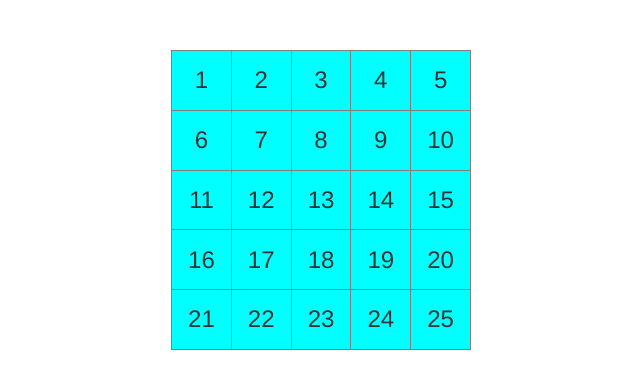
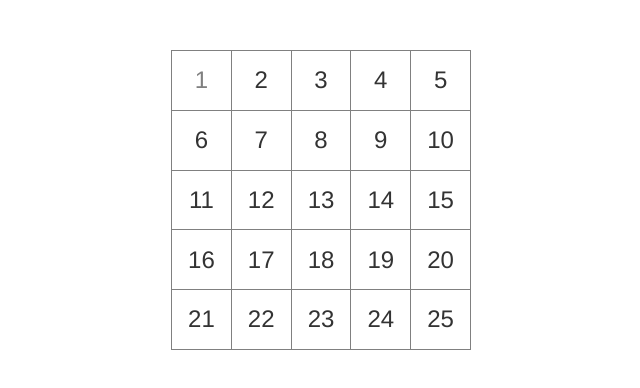
Before and after one commit to PierreChambon/special-eureka, an Angular app in the folder special-eureka-front/: page / in a window 1280 px wide. Shown: the top 388 px of the page, without its empty margins (319-959 px from the left). Built offline with nearby package versions, Linux system fonts and the light colour scheme.

Commit message:
Update: grid component

```diff
--- a/special-eureka-front/src/app/grid/grid.component.css
+++ b/special-eureka-front/src/app/grid/grid.component.css
@@ -15,7 +15,6 @@
     align-items: center;
     justify-content: center;
     font-size: x-large;
-    background-color: cyan;
 }
 
 .grid{
@@ -26,3 +25,8 @@
     margin: auto;
     margin-top: 50px;
 }
+
+app-cell{
+    width : 100%;
+    height: 100%;
+}
--- a/special-eureka-front/src/app/grid/grid.component.html
+++ b/special-eureka-front/src/app/grid/grid.component.html
@@ -1,7 +1,6 @@
+
 <div class="grid">
   <div class="row" *ngFor="let row of grid">
-    <div class="cell" *ngFor="let cell of row">
-      <span *ngIf="cell != -1">{{cell}}</span>
-    </div>
+    <app-cell *ngFor="let cell of row" [value]="cell.value" [isGiven]="cell.isGiven"></app-cell>
   </div>
 </div>
--- a/special-eureka-front/src/app/grid/grid.component.ts
+++ b/special-eureka-front/src/app/grid/grid.component.ts
@@ -1,22 +1,31 @@
 import { Component, OnInit } from '@angular/core';
+
+class Cell {
+  value: number
+  isGiven: boolean
+  constructor(value: number = -1, isGiven : boolean = false){
+    this.value = value;
+    this.isGiven = isGiven
+  }
+}
 
 @Component({
   selector: 'app-grid',
   templateUrl: './grid.component.html',
   styleUrls: ['./grid.component.css']
 })
+
 export class GridComponent implements OnInit {
 
   constructor() { }
 
   number_rows = 5
   number_cols = 5
-
   grid;
 
   ngOnInit() {
     this.initialize_grid()
-    console.log(this.grid)
+    this.grid[0][0].isGiven = true
   }
 
   initialize_grid(){
@@ -24,7 +33,7 @@ export class GridComponent implements OnInit {
     for(let i=0; i<this.number_rows; i++){
       this.grid[i] = []
       for(let j=0; j<this.number_cols; j++){
-        this.grid[i][j] = 5*i + j + 1
+        this.grid[i][j] = new Cell(5*i + j + 1)
       }
     }
   }
```
